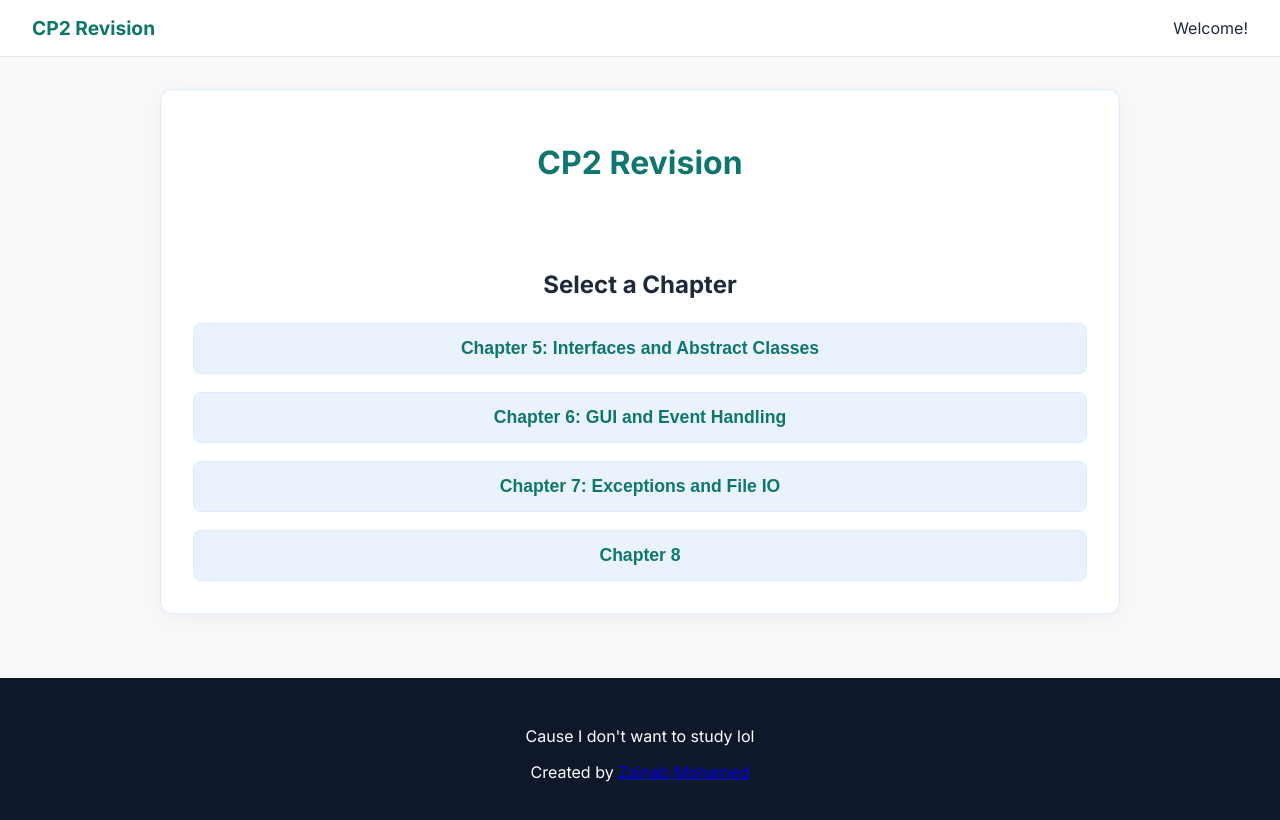
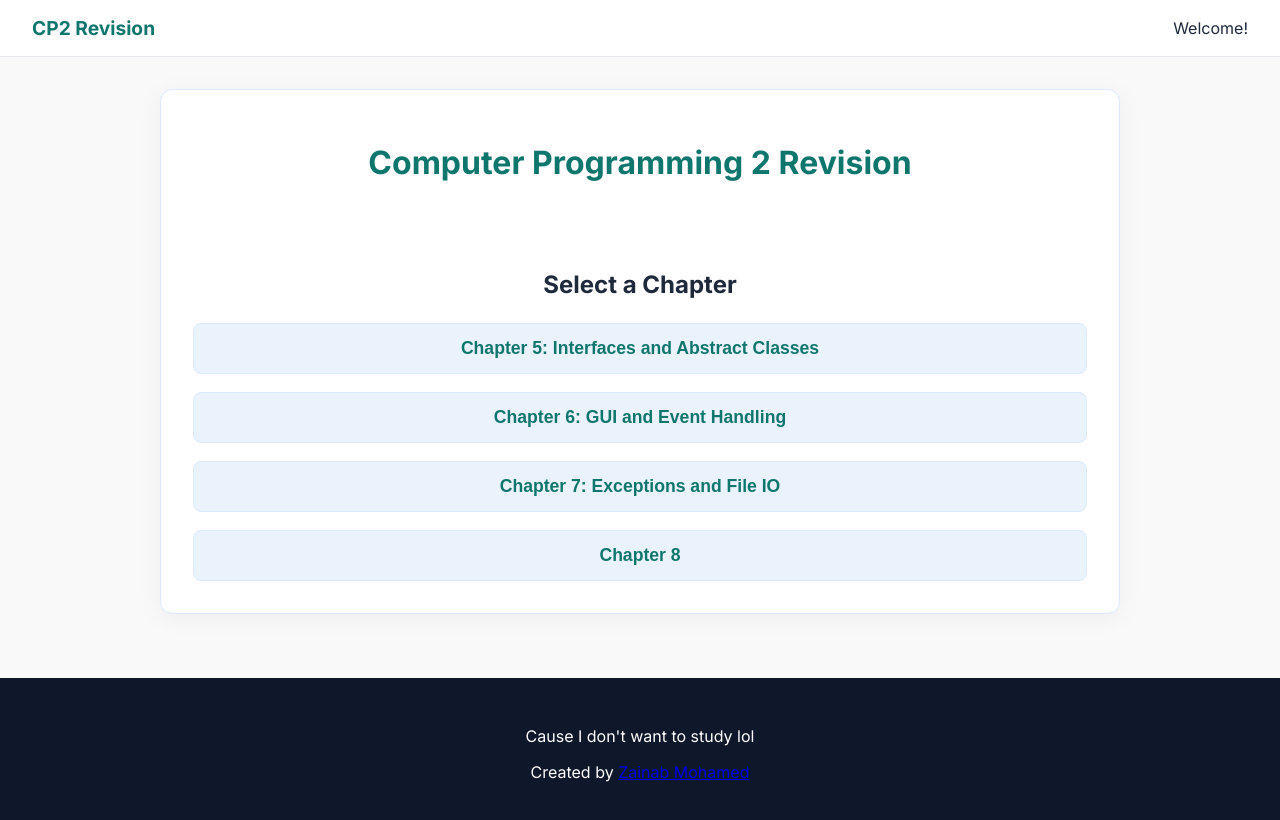
Before and after one commit to zeemohamed7/cp2revision, a plain HTML site: page index.html in a window 1280 px wide. Drawn offline with Linux system fonts and the light colour scheme.

Commit message:
changing titles

```diff
--- a/index.html
+++ b/index.html
@@ -3,7 +3,7 @@
 <head>
   <meta charset="UTF-8">
   <meta name="viewport" content="width=device-width, initial-scale=1.0">
-  <title>CP2 Revision</title>
+  <title>Computer Programming 2 Revision</title>
   <link href="https://fonts.googleapis.com/css2?family=Inter:wght@400;600;700&display=swap" rel="stylesheet">
   <style>
     :root {
--- a/quiz.js
+++ b/quiz.js
@@ -1067,7 +1067,7 @@ function shuffle(array) {
 
 function showHomePage() {
   document.getElementById("quiz").innerHTML = `
-    <h1>CP2 Revision</h1>
+    <h1>Computer Programming 2 Revision</h1>
     <div id="chapter-select">
       <h2>Select a Chapter</h2>
       <div id="chapter-btns">
```
